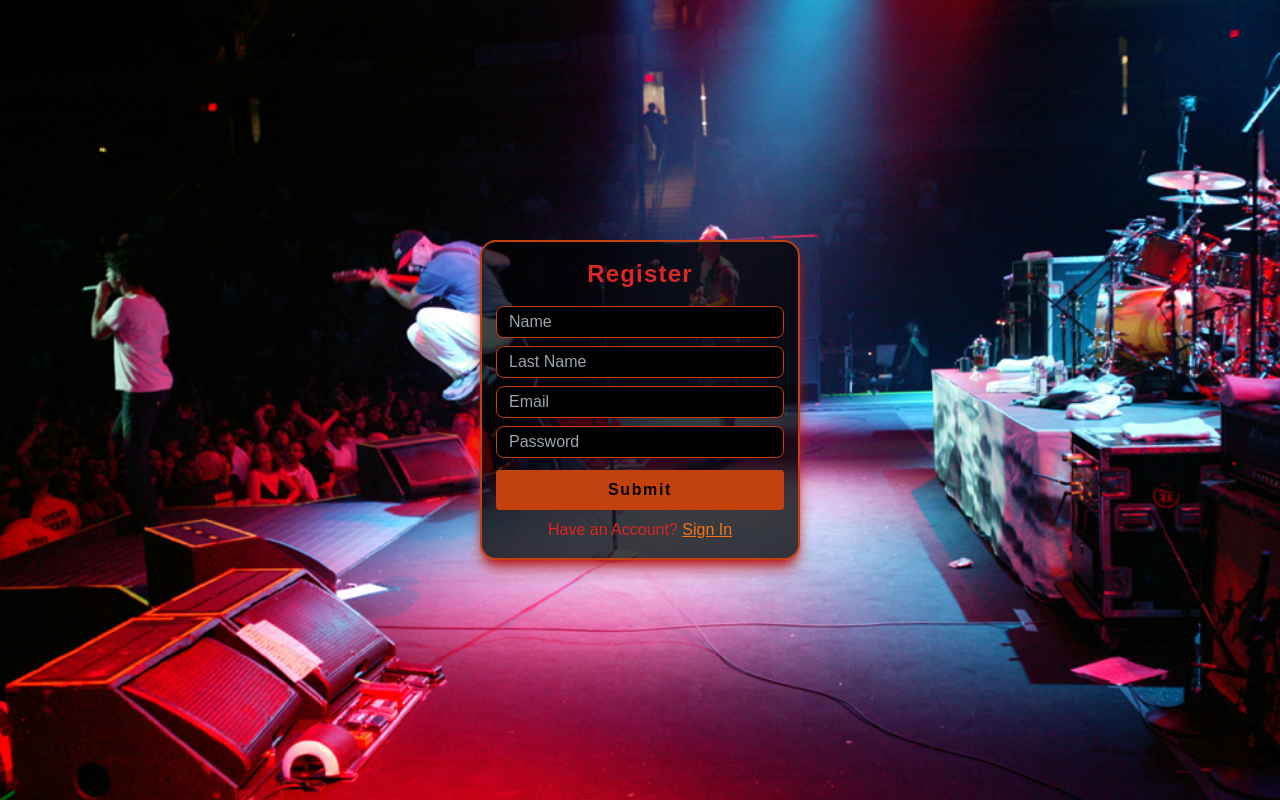
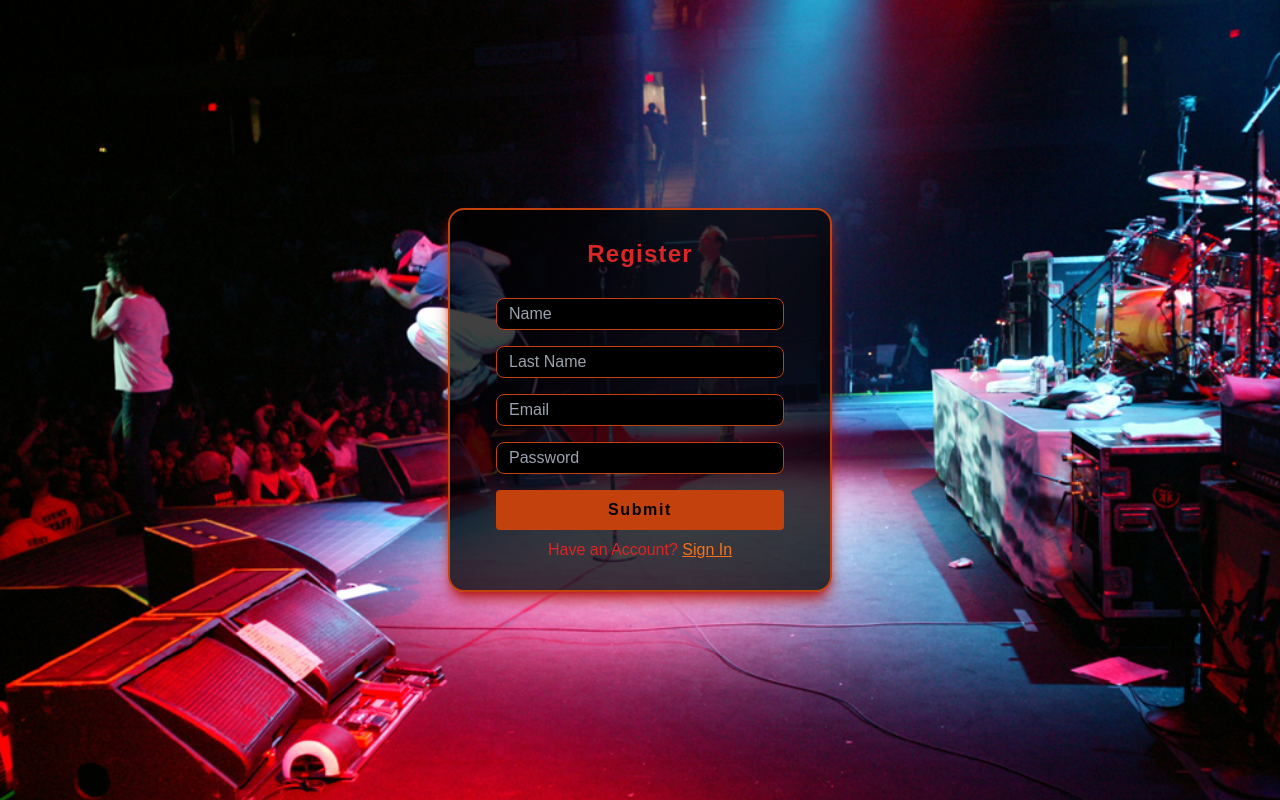
Before and after one commit to pablomg-dev/plataforma-disco-music, a website: page public/html/signUp.html in a window 1280 px wide. Drawn offline with nearby package versions, Linux system fonts and the light colour scheme; a web font is replaced by a local one.

Commit message:
feat:restyle login and signup

```diff
--- a/public/html/signUp.html
+++ b/public/html/signUp.html
@@ -17,24 +17,24 @@
 
     <!-- contenedor del formulario (form container) -->
     <div
-      class="flex flex-col justify-center items-center text-center w-80 h-80 rounded-2xl bg-black bg-opacity-75 text-red-600 border-2 border-orange-700 shadow-lg shadow-red-700">
+      class="flex flex-col justify-center items-center text-center w-96 h-96 rounded-2xl bg-black bg-opacity-75 text-red-600 border-2 border-orange-700 shadow-lg shadow-red-700">
 
-      <h3 class="text-center text-2xl font-bold mb-3 tracking-wider">Register</h3>
+      <h3 class="text-center text-2xl font-bold mb-5 tracking-wider">Register</h3>
 
       <!-- formulario -->
       <form method="post" class="w-72">
 
         <input type="text" name="name" id="name" placeholder="Name" autocomplete="name" required
-          class="w-full h-8 py-1 px-3 my-1 focus:border-orange-500 rounded-lg border bg-black border-orange-700 outline-none"/>
+          class="w-full h-8 py-1 px-3 my-2 focus:border-orange-500 rounded-lg border bg-black border-orange-700 outline-none"/>
 
         <input type="text" name="lastName" id="lastName" placeholder="Last Name" required
-          class="w-full h-8 py-1 px-3 my-1 focus:border-orange-500 focus:border rounded-lg border bg-black border-orange-700 outline-none"/>
+          class="w-full h-8 py-1 px-3 my-2 focus:border-orange-500 focus:border rounded-lg border bg-black border-orange-700 outline-none"/>
 
         <input type="email" name="email" id="email" placeholder="Email" autocomplete="email" required
-          class="w-full h-8 py-1 px-3 my-1 focus:border-orange-500 focus:border rounded-lg border bg-black border-orange-700 outline-none"/>
+          class="w-full h-8 py-1 px-3 my-2 focus:border-orange-500 focus:border rounded-lg border bg-black border-orange-700 outline-none"/>
 
         <input type="password" name="password" id="password" placeholder="Password" minlength="6" required
-          class="w-full h-8 py-1 px-3 my-1 focus:border-orange-500 focus:border rounded-lg border bg-black border-orange-700 outline-none"/>
+          class="w-full h-8 py-1 px-3 my-2 focus:border-orange-500 focus:border rounded-lg border bg-black border-orange-700 outline-none"/>
 
         <!-- boton registarte (button register) -->
         <button id="buttonRegister"
```
Also changed, not shown: public/html/login.html (+4 -4 lines).
